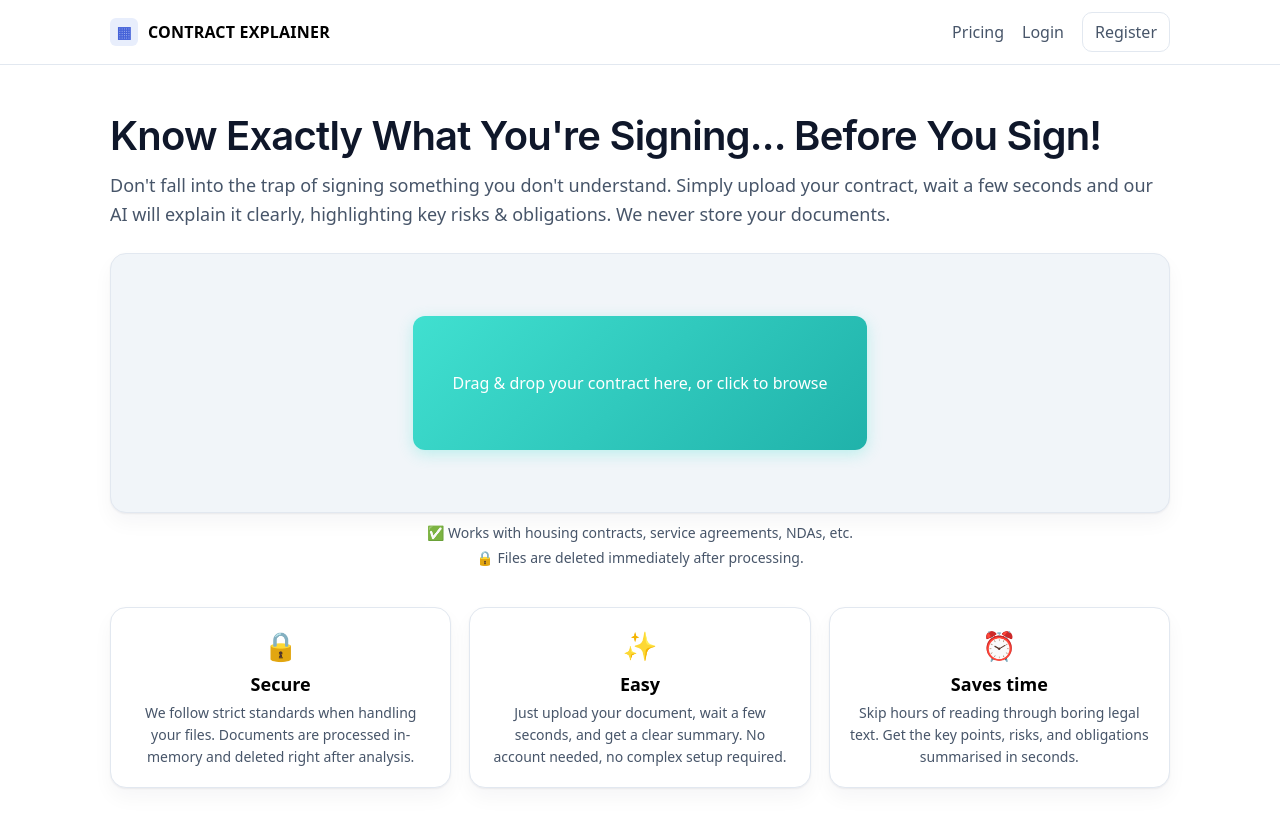
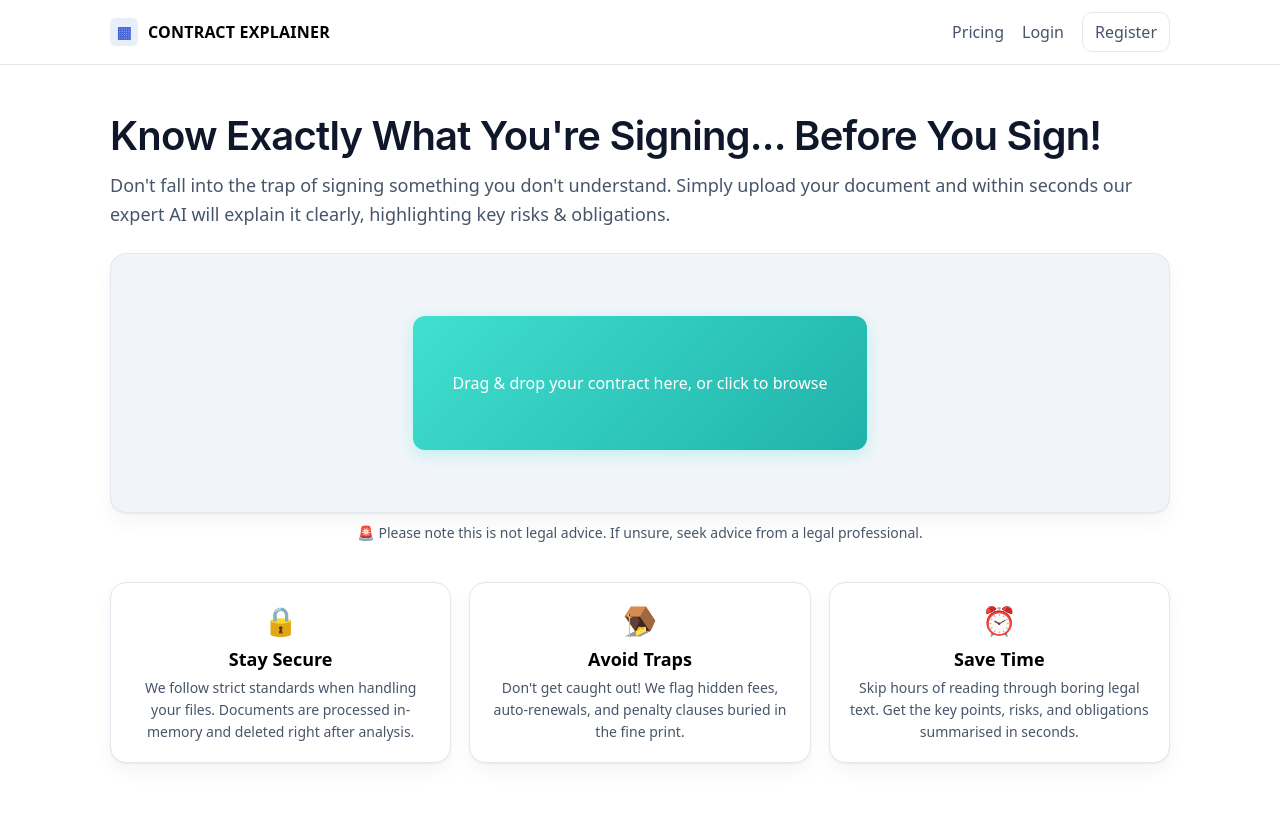
Before and after one commit to phillipscompany/contract-reader, a Next.js app in the folder contract-ai/: page / in a window 1280 px wide. Shown: the top 828 px of the page. Built offline with nearby package versions, Linux system fonts and the light colour scheme.

Commit message:
Update home page content: improve hero subtitle, rename features, and update feature descriptions

```diff
--- a/contract-ai/pages/index.tsx
+++ b/contract-ai/pages/index.tsx
@@ -39,8 +39,7 @@ export default function Home() {
         <section className="hero__text">
           <h1 className="hero__title">Know Exactly What You're Signing... Before You Sign!</h1>
           <p className="hero__subtitle">
-            Don't fall into the trap of signing something you don't understand. Simply upload your contract, wait a few seconds and our AI will explain it clearly, highlighting key risks & obligations.
-            We never store your documents.
+            Don't fall into the trap of signing something you don't understand. Simply upload your document and within seconds our expert AI will explain it clearly, highlighting key risks & obligations.
           </p>
         </section>
 
@@ -49,8 +48,7 @@ export default function Home() {
             <FileUploader onFileSelect={handleFileSelect} />
           </div>
           <div className="drop__notes">
-            <div>✅ Works with housing contracts, service agreements, NDAs, etc.</div>
-            <div>🔒 Files are deleted immediately after processing.</div>
+            <div>🚨 Please note this is not legal advice. If unsure, seek advice from a legal professional.</div>
           </div>
         </section>
 
@@ -63,21 +61,21 @@ export default function Home() {
         <section className="features">
           <article className="feature">
             <div className="feature__icon" aria-hidden>🔒</div>
-            <h3 className="feature__title">Secure</h3>
+            <h3 className="feature__title">Stay Secure</h3>
             <p className="feature__text">
               We follow strict standards when handling your files. Documents are processed in-memory and deleted right after analysis.
             </p>
           </article>
           <article className="feature">
-            <div className="feature__icon" aria-hidden>✨</div>
-            <h3 className="feature__title">Easy</h3>
+            <div className="feature__icon" aria-hidden>🪤</div>
+            <h3 className="feature__title">Avoid Traps</h3>
             <p className="feature__text">
-              Just upload your document, wait a few seconds, and get a clear summary. No account needed, no complex setup required.
+              Don't get caught out! We flag hidden fees, auto-renewals, and penalty clauses buried in the fine print.
             </p>
           </article>
           <article className="feature">
             <div className="feature__icon" aria-hidden>⏰</div>
-            <h3 className="feature__title">Saves time</h3>
+            <h3 className="feature__title">Save Time</h3>
             <p className="feature__text">
               Skip hours of reading through boring legal text. Get the key points, risks, and obligations summarised in seconds.
             </p>
```
